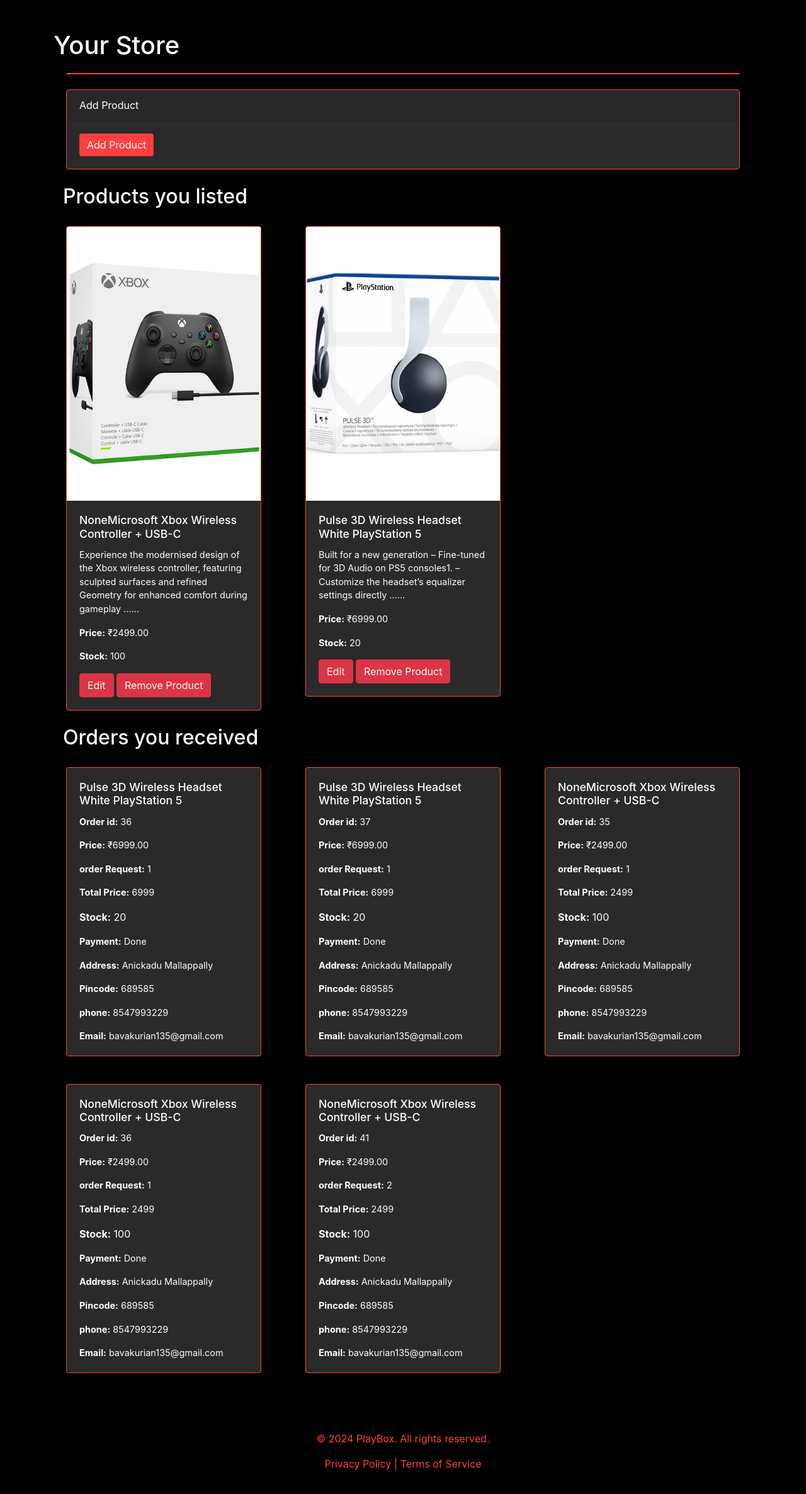
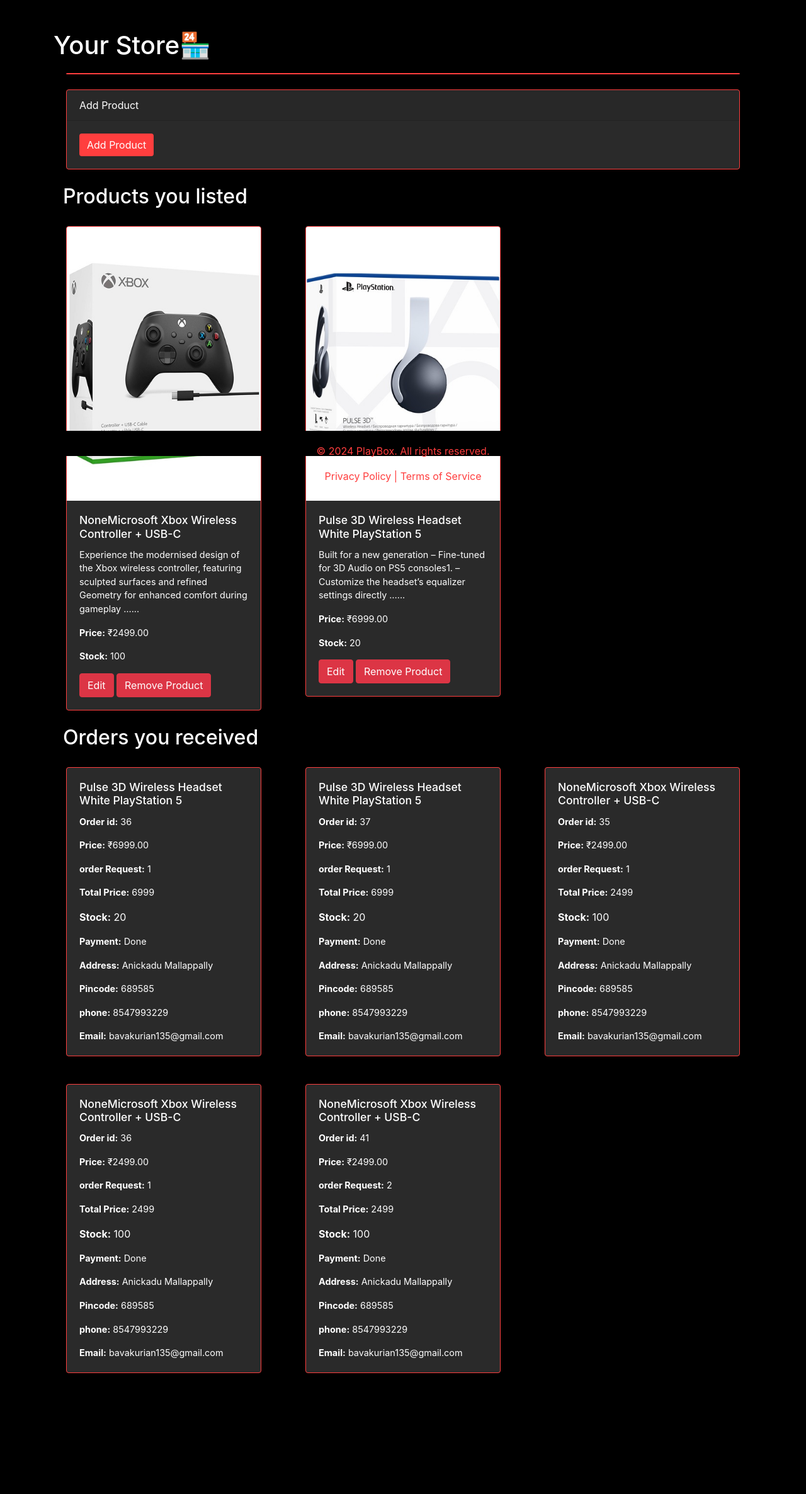
Before and after one commit to bava-kurian/PlayBox-Multivendor-game-shop, a Django app: page /mystore/ in a window 1280 px wide. Shown: the part 76-2448 px from the top of the page at 63% size. After the commit the page ends 2256 px from the top, so only its background shows below. Run offline with Django 5.2, Linux system fonts and the light colour scheme; a user stored in the database is signed in; data comes from the database, SQL or seed files in the repository; some libraries are stand-ins or nearby versions.

Commit message:
day 4 commit 5

```diff
--- a/playbox/core/templates/core/base.html
+++ b/playbox/core/templates/core/base.html
@@ -74,6 +74,10 @@
       }
 
       .footer {
+        position: absolute;
+        bottom: 0;
+        width: 100%;
+        height: 2.5rem;
         background-color: #000000;
         color: #ff3e3e;
         padding: 20px;
--- a/playbox/user/templates/user/my_store.html
+++ b/playbox/user/templates/user/my_store.html
@@ -2,7 +2,7 @@
  {% block baseblock %}
 
 <div class="container mt-5">
-  <h1>Your Store</h1>
+  <h1>Your Store🏪</h1>
 
   <div class="card mb-4">
     {% if messages %} {% for message in messages %} {{ message }} {% endfor %}
--- a/playbox/user/views.py
+++ b/playbox/user/views.py
@@ -56,15 +56,12 @@
     user=UserProfile.objects.get(user=request.user)
     products=Product.objects.filter(user=user)
     orders = Order.objects.filter(user=request.user)
-    cart = Cart.objects.get(user=request.user)
-    cart_items = cart.items.all()
 
-    total_price = sum(item.product.price * item.quantity for item in cart_items)
 
     return render(request,'user/user_profile.html',{'products':products,
                                                     'user':user,
                                                     'orders':orders,
-                                                    'cart_items':cart_items},)
+                                                    })
 @login_required
 def MyStoreView(request):
     user=UserProfile.objects.get(pk=request.user.pk)
```
Also changed, not shown: playbox/store/templates/store/view_cart.html (+7 -0 lines).
